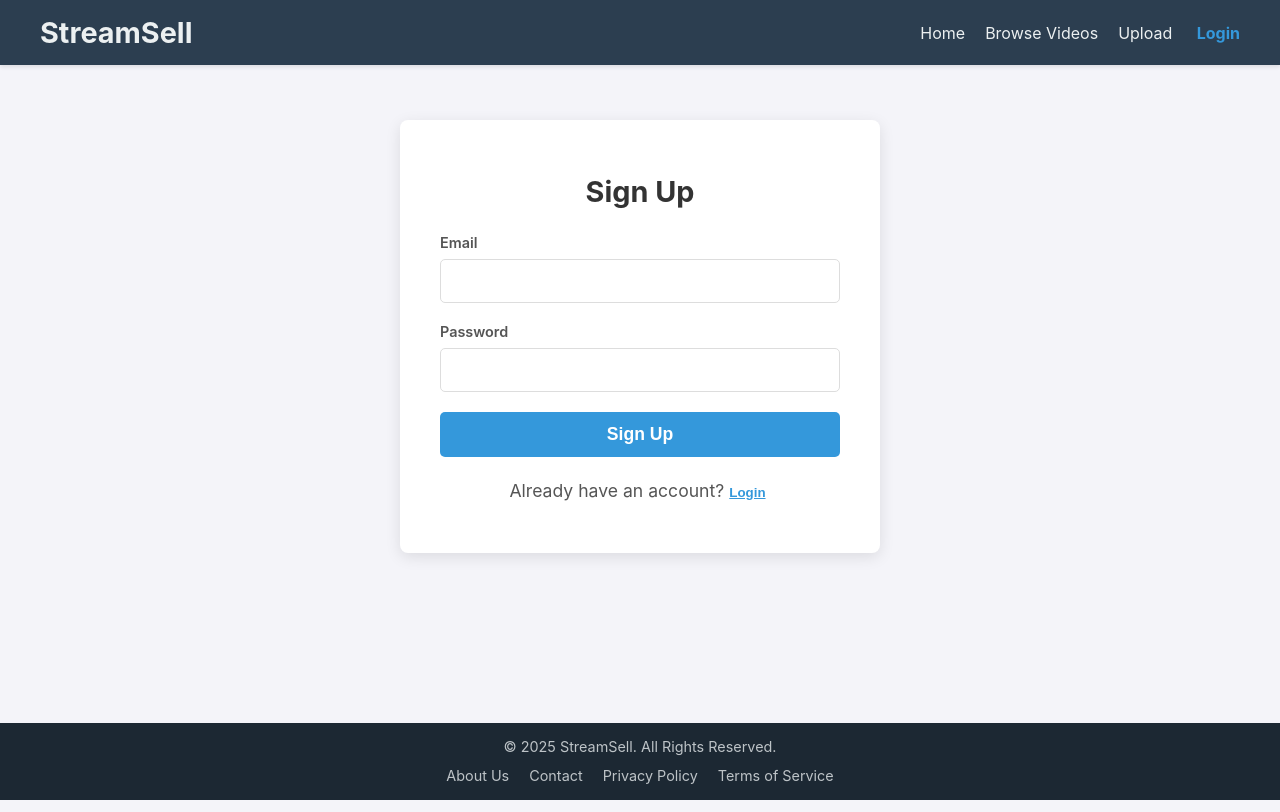
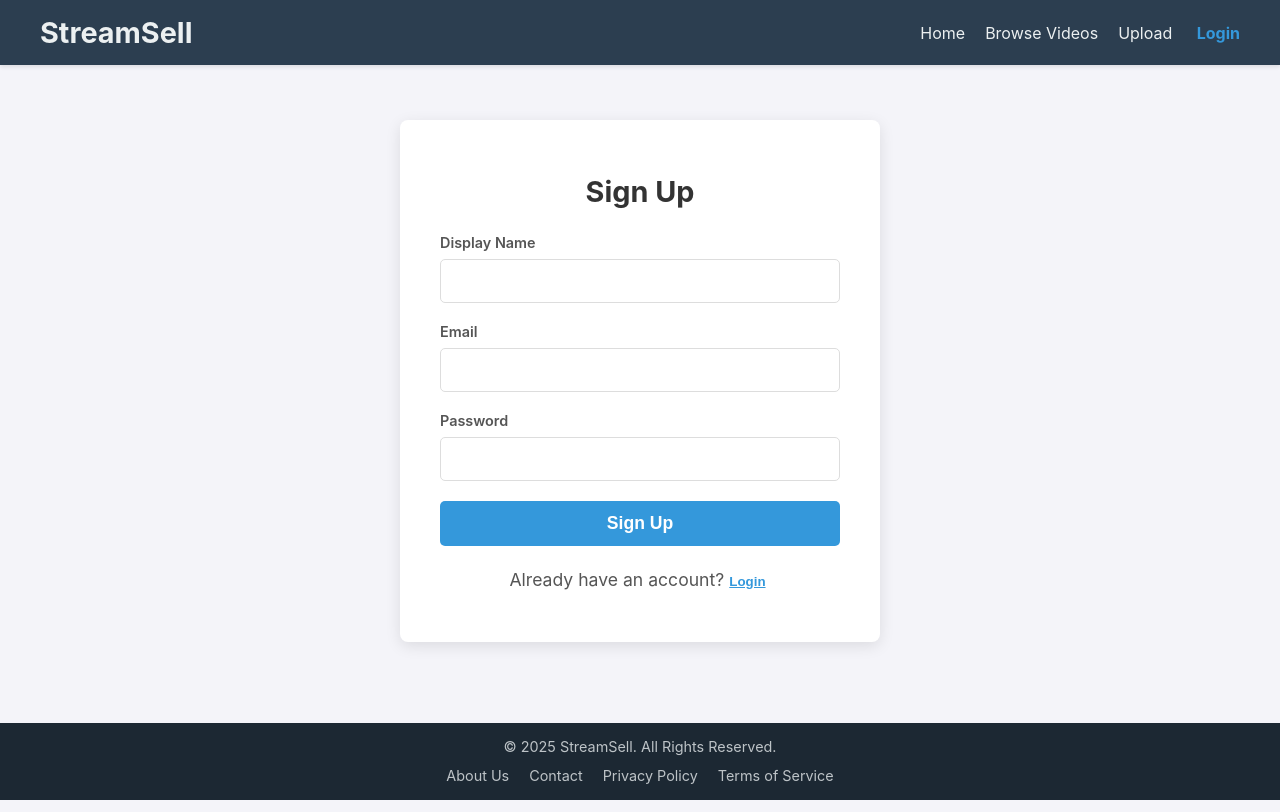
Before and after one commit to r0c0y/StreamSell-App, a React (Vite) app in the folder frontend/: page /login in a window 1280 px wide. Both pictures are taken after a click on the button "Sign Up". Built offline with nearby package versions, Linux system fonts and the light colour scheme; no server answers.

Commit message:
display name in sign up

```diff
--- a/frontend/src/pages/LoginPage.jsx
+++ b/frontend/src/pages/LoginPage.jsx
@@ -1,20 +1,21 @@
 // frontend/src/pages/LoginPage.jsx
-import React, { useState, useEffect } from 'react'; // Added useEffect
+import React, { useState, useEffect } from 'react';
 import { useAuth } from '../context/AuthContext';
-import { useNavigate, Link, useLocation } from 'react-router-dom'; // Import useLocation
+import { useNavigate, useLocation } from 'react-router-dom';
 import './LoginPage.css';
 
 function LoginPage() {
   const [email, setEmail] = useState('');
   const [password, setPassword] = useState('');
+  const [displayName, setDisplayName] = useState(''); // <<--- 1. ADD THIS STATE
   const [error, setError] = useState('');
   const [loading, setLoading] = useState(false);
   const [isLogin, setIsLogin] = useState(true);
 
   const { signup, login, currentUser } = useAuth();
   const navigate = useNavigate();
-  const location = useLocation(); // Get location object
-  const from = location.state?.from?.pathname || "/"; // Get 'from' path or default to homepage
+  const location = useLocation();
+  const from = location.state?.from?.pathname || "/";
 
   // Redirect if already logged in
   useEffect(() => {
@@ -23,22 +24,35 @@ function LoginPage() {
     }
   }, [currentUser, navigate, from]);
 
-
   const handleSubmit = async (e) => {
     e.preventDefault();
     setError('');
     setLoading(true);
 
+    // Simple validation for displayName if signing up
+    if (!isLogin && displayName.trim() === '') {
+      setError('Display Name is required for sign up.');
+      setLoading(false);
+      return;
+    }
+
     try {
       if (isLogin) {
         await login(email, password);
       } else {
-        await signup(email, password);
+        await signup(email, password, displayName); // <<--- 3. PASS DISPLAYNAME HERE
       }
-      // No need to navigate here, useEffect will handle it when currentUser updates
-      // navigate(from, { replace: true }); // Redirect to the page they came from, or homepage
+      // Redirect is handled by useEffect
     } catch (err) {
-      setError(err.message || (isLogin ? 'Failed to log in' : 'Failed to create an account'));
+      // Improved error handling based on common Firebase codes
+      if (err.code === 'auth/email-already-in-use') {
+        setError('This email address is already in use. Please try logging in or use a different email.');
+      } else if (err.code === 'auth/wrong-password' || err.code === 'auth/user-not-found' || err.code === 'auth/invalid-credential') {
+        setError('Invalid email or password.');
+      } else {
+        setError(err.message || (isLogin ? 'Failed to log in' : 'Failed to create an account'));
+      }
+      console.error("Auth Error in LoginPage:", err); // Log the full error for debugging
     }
     setLoading(false);
   };
@@ -48,12 +62,11 @@ function LoginPage() {
     setError('');
     setEmail('');
     setPassword('');
+    setDisplayName(''); // <<--- 4. CLEAR DISPLAYNAME WHEN TOGGLING
   };
 
-  // If currentUser becomes available while on this page (e.g. due to fast auth check)
-  // the useEffect above will handle the redirect. So, we might not even see this render much.
   if (currentUser) {
-    return <div>Loading...</div>; // Or redirect immediately, but useEffect is cleaner
+    return <div>Loading...</div>;
   }
 
   return (
@@ -62,7 +75,18 @@ function LoginPage() {
         <h2>{isLogin ? 'Login' : 'Sign Up'}</h2>
         {error && <p className="error-message">{error}</p>}
         <form onSubmit={handleSubmit}>
-          {/* ... rest of your form ... */}
+          {!isLogin && ( // <<--- 2. ADD THIS ENTIRE BLOCK FOR DISPLAY NAME INPUT
+            <div className="form-group">
+              <label htmlFor="displayName">Display Name</label>
+              <input
+                type="text"
+                id="displayName"
+                value={displayName}
+                onChange={(e) => setDisplayName(e.target.value)}
+                required={!isLogin}
+              />
+            </div>
+          )}
           <div className="form-group">
             <label htmlFor="email">Email</label>
             <input
```
